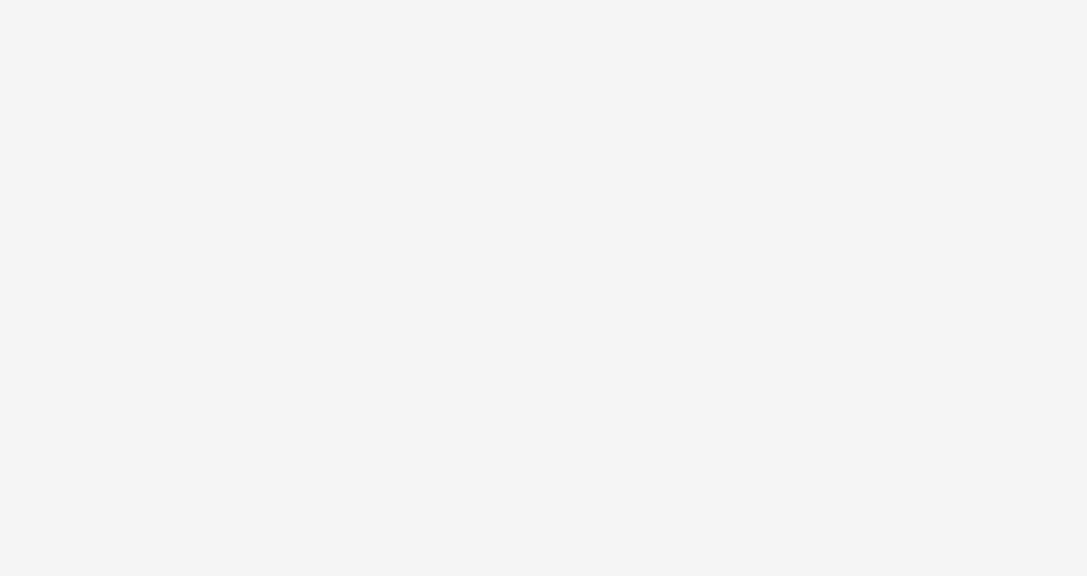
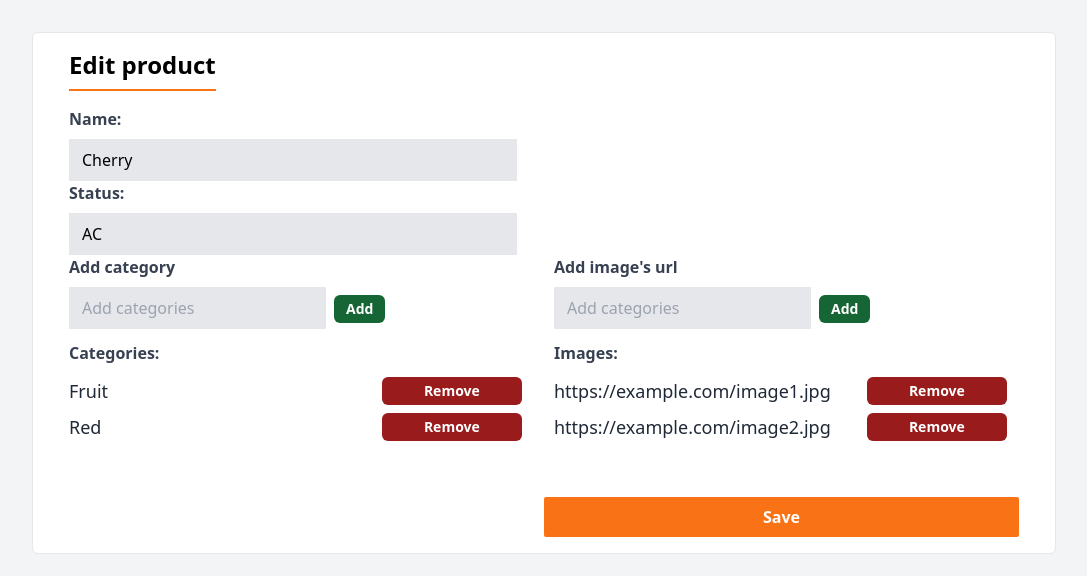
Before and after one commit to jesusromanm99/product-manager-front, a React (Vite) app: page /products/1 in a window 1280 px wide. Before the commit this address had no page. Shown: the top 576 px of the page, without its empty margins (96-1183 px from the left). Built offline with nearby package versions, Linux system fonts and the light colour scheme.

Commit message:
edit product

```diff
--- /dev/null
+++ b/src/components/CategoriesList.tsx
@@ -0,0 +1,53 @@
+import React, { useState } from "react";
+type props = {
+  categories: string[];
+  onRemove: (category: string) => void;
+  onAdd: (name: string) => void;
+};
+function CategoriesList({ categories, onRemove, onAdd }: props) {
+  const [newCategory, setNewCategory] = useState("");
+  return (
+    <div>
+      <div className='flex flex-col gap-2'>
+        <label className='text-gray-700 font-semibold'>Add category</label>
+        <div className='space-x-2'>
+          <input
+            value={newCategory}
+            onChange={(e: React.ChangeEvent<HTMLInputElement>) => setNewCategory(e.target.value)}
+            className='px-3 py-2 border bg-gray-200 max-w-md '
+            placeholder='Add categories'
+          />
+          <button
+            onClick={() => onAdd(newCategory)}
+            className='bg-green-800 px-3 py-1 text-white font-bold rounded-md text-sm'
+          >
+            {" "}
+            Add
+          </button>
+        </div>
+      </div>
+      <p className='text-gray-700 font-semibold mt-3'>Categories:</p>
+      <ul className='mt-3 '>
+        {categories.length !== 0 ? (
+          categories.map((category, index) => (
+            <li key={index} className='grid grid-cols-3 gap-4 mr-3 my-2 items-center '>
+              <span className='text-gray-800 text-lg col-span-2'> {category}</span>
+              <button
+                onClick={() => onRemove(category)}
+                className='bg-red-800 px-2 py-1  text-white text-sm font-bold rounded-md'
+              >
+                Remove
+              </button>
+            </li>
+          ))
+        ) : (
+          <li className='bg-gray-100 px-3 py-1 rounde inline-block my-2 border'>
+            No categories added
+          </li>
+        )}
+      </ul>
+    </div>
+  );
+}
+
+export default CategoriesList;
--- /dev/null
+++ b/src/components/ImageList.tsx
@@ -0,0 +1,51 @@
+import React, { useState } from "react";
+type props = {
+  images: string[];
+  onRemove: (img: string) => void;
+  onAdd: (name: string) => void;
+};
+function ImageList({ images, onRemove, onAdd }: props) {
+  const [newImage, setNewImage] = useState("");
+  return (
+    <div>
+      <div className='flex flex-col gap-2'>
+        <label className='text-gray-700 font-semibold'>Add image's url</label>
+        <div className='space-x-2'>
+          <input
+            value={newImage}
+            onChange={(e: React.ChangeEvent<HTMLInputElement>) => setNewImage(e.target.value)}
+            className='px-3 py-2 border bg-gray-200 max-w-md '
+            placeholder='Add categories'
+          />
+          <button
+            onClick={() => onAdd(newImage)}
+            className='bg-green-800 px-3 py-1 text-white font-bold rounded-md text-sm'
+          >
+            {" "}
+            Add
+          </button>
+        </div>
+      </div>
+      <p className='text-gray-700 font-semibold mt-3'>Images:</p>
+      <ul className='mt-3 '>
+        {images.length !== 0 ? (
+          images.map((img, index) => (
+            <li key={index} className='grid grid-cols-3 gap-4 mr-3 my-2  items-center '>
+              <span className='text-gray-800 text-lg col-span-2'> {img}</span>
+              <button
+                onClick={() => onRemove(img)}
+                className='bg-red-800 px-2 py-1  text-white text-sm font-bold rounded-md'
+              >
+                Remove
+              </button>
+            </li>
+          ))
+        ) : (
+          <li className='bg-gray-100 px-3 py-1 rounde inline-block my-2 border'>No images added</li>
+        )}
+      </ul>
+    </div>
+  );
+}
+
+export default ImageList;
--- /dev/null
+++ b/src/components/NavBar.tsx
@@ -0,0 +1,13 @@
+import React from "react";
+function NavBar() {
+  return (
+    <nav className='fixed bg-orange-500 w-screen '>
+      <ul className=''>
+        <li className='text-white'>Users</li>
+        <li className='text-white'>Products</li>
+      </ul>
+    </nav>
+  );
+}
+
+export default NavBar;
--- a/src/components/ProductFilters.tsx
+++ b/src/components/ProductFilters.tsx
@@ -64,7 +64,7 @@ const ProductFilters = ({ onFilter, categories }: FilterProps) => {
         onClick={handleApplyFilter}
         className='bg-orange-600 hover:bg-orange-800 text-white px-2 py-1 ml-2 rounded-md'
       >
-        Aplicar filtros
+        Apply
       </button>
     </div>
   );
--- a/src/components/RootRoutes.tsx
+++ b/src/components/RootRoutes.tsx
@@ -4,6 +4,7 @@ import LoginPage from "../pages/user/LoginPage";
 import CreateUserPage from "../pages/user/CreateUserPage";
 import ListUserPage from "../pages/user/ListUserPage";
 import ProductListPage from "../pages/product/ProductListPage";
+import EditProductPage from "../pages/product/EditProductPage";
 function RootRoutes() {
   return (
     <Routes>
@@ -11,6 +12,7 @@ function RootRoutes() {
       <Route path='/sign-up' element={<CreateUserPage />} />
       <Route path='/users' element={<ListUserPage />} />
       <Route path='/products' element={<ProductListPage />} />
+      <Route path='/products/:id' element={<EditProductPage />} />
     </Routes>
   );
 }
--- a/src/pages/product/EditProductPage.tsx
+++ b/src/pages/product/EditProductPage.tsx
@@ -0,0 +1,120 @@
+//import { useParams } from "react-router-dom";
+import React from "react";
+import PageContainer from "../../components/PageContainer";
+import PageTitle from "../../components/PageTitle";
+import { useState } from "react";
+import { Product } from "../../utils/interface";
+import CategoriesList from "../../components/CategoriesList";
+import ImageList from "../../components/ImageList";
+const product = {
+  id: 29,
+  categories: [
+    {
+      id: 10,
+      name: "Fruit",
+    },
+    {
+      id: 11,
+      name: "Red",
+    },
+  ],
+  images: [
+    {
+      image: "https://example.com/image1.jpg",
+    },
+    {
+      image: "https://example.com/image2.jpg",
+    },
+  ],
+  name: "Cherry",
+  status: "AC",
+};
+function EditProductPage() {
+  //const { id } = useParams();
+  const [editedProduct, setEditedProduct] = useState<Product>(product);
+  const [categories, setCategories] = useState(
+    editedProduct.categories.map((category) => category.name)
+  );
+  const [images, setImages] = useState(editedProduct.images.map((image) => image.image));
+  const handleInputChange = (e: React.ChangeEvent<HTMLInputElement>) => {
+    const { name, value } = e.target;
+    setEditedProduct({
+      ...editedProduct,
+      [name]: value,
+    });
+  };
+  const handleAddCategory = (name: string) => {
+    setCategories([...categories, name]);
+  };
+  const handleRemoveCategory = (name: string) => {
+    const categoriesFiltered = categories.filter((category) => category !== name);
+    setCategories(categoriesFiltered);
+  };
+  const handleAddImage = (name: string) => {
+    setImages([...images, name]);
+  };
+  const handleRemoveImage = (name: string) => {
+    const imagesFiltered = images.filter((img) => img !== name);
+    setImages(imagesFiltered);
+  };
+  const handleOnSubmit = (event: React.FormEvent) => {
+    event.preventDefault();
+  };
+  const handleSave = () => {
+    console.log("save");
+  };
+  return (
+    <PageContainer>
+      <PageTitle title='Edit product' />
+      <form className='' onSubmit={handleOnSubmit}>
+        <div className='flex flex-col gap-2'>
+          <label htmlFor='name' className='text-gray-700 font-semibold'>
+            Name:
+          </label>
+          <input
+            type='text'
+            id='name'
+            name='name'
+            value={editedProduct.name}
+            onChange={handleInputChange}
+            className='px-3 py-2 border bg-gray-200 max-w-md'
+          />
+        </div>
+        <div className='flex flex-col gap-2'>
+          <label htmlFor='status' className='text-gray-700 font-semibold'>
+            Status:
+          </label>
+          <input
+            type='text'
+            id='status'
+            name='status'
+            value={editedProduct.status}
+            onChange={handleInputChange}
+            className='px-3 py-2 border bg-gray-200 max-w-md'
+          />
+        </div>
+        <div className='grid grid-cols-2 gap-x-5'>
+          <CategoriesList
+            categories={categories}
+            onAdd={handleAddCategory}
+            onRemove={handleRemoveImage}
+          />
+
+          <ImageList images={images} onAdd={handleAddImage} onRemove={handleRemoveCategory} />
+        </div>
+        {/* Additional fields for Categorías and Imágenes */}
+
+        <div className='grid grid-cols-2 mt-12'>
+          <button
+            onClick={handleSave}
+            className='col-start-2 bg-orange-500 rounded-md text-white font-bold px-4 py-2 rounded-sm '
+          >
+            Save
+          </button>
+        </div>
+      </form>
+    </PageContainer>
+  );
+}
+
+export default EditProductPage;
--- a/src/pages/product/ProductListPage.tsx
+++ b/src/pages/product/ProductListPage.tsx
@@ -123,7 +123,7 @@ function ProductListPage() {
   };
   return (
     <PageContainer>
-      <PageTitle title='Lista de Productos' />
+      <PageTitle title='Products list' />
       <ProductFilters
         onFilter={handleFilter}
         categories={products.map((product) => product.name)}
```
